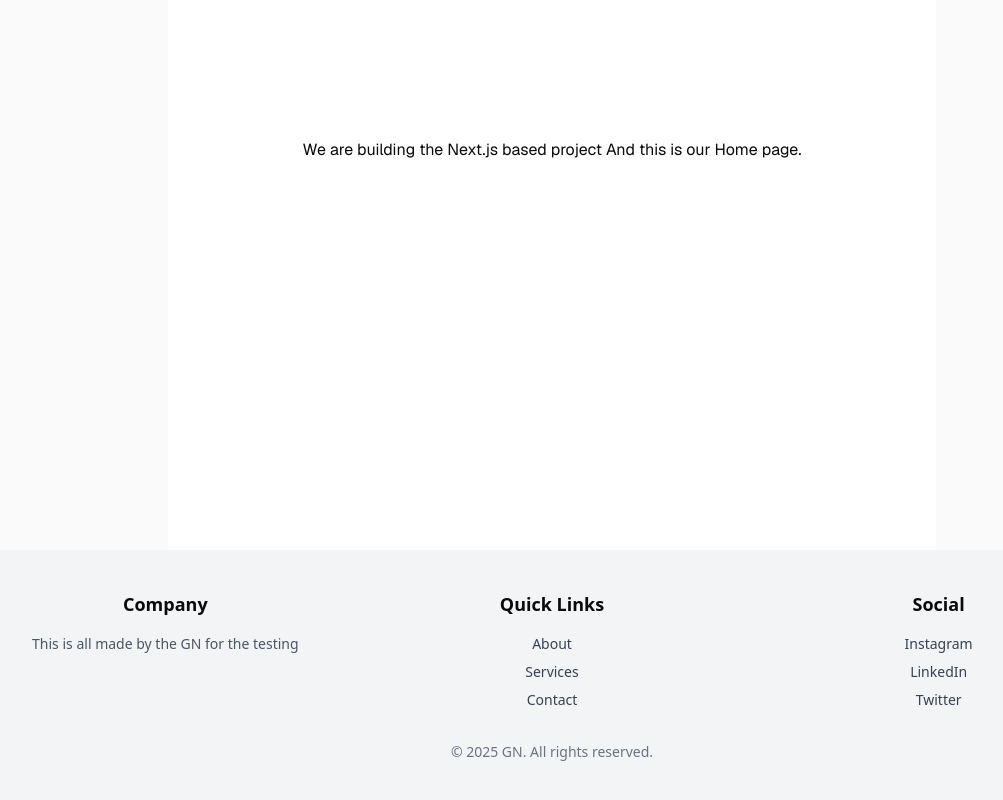
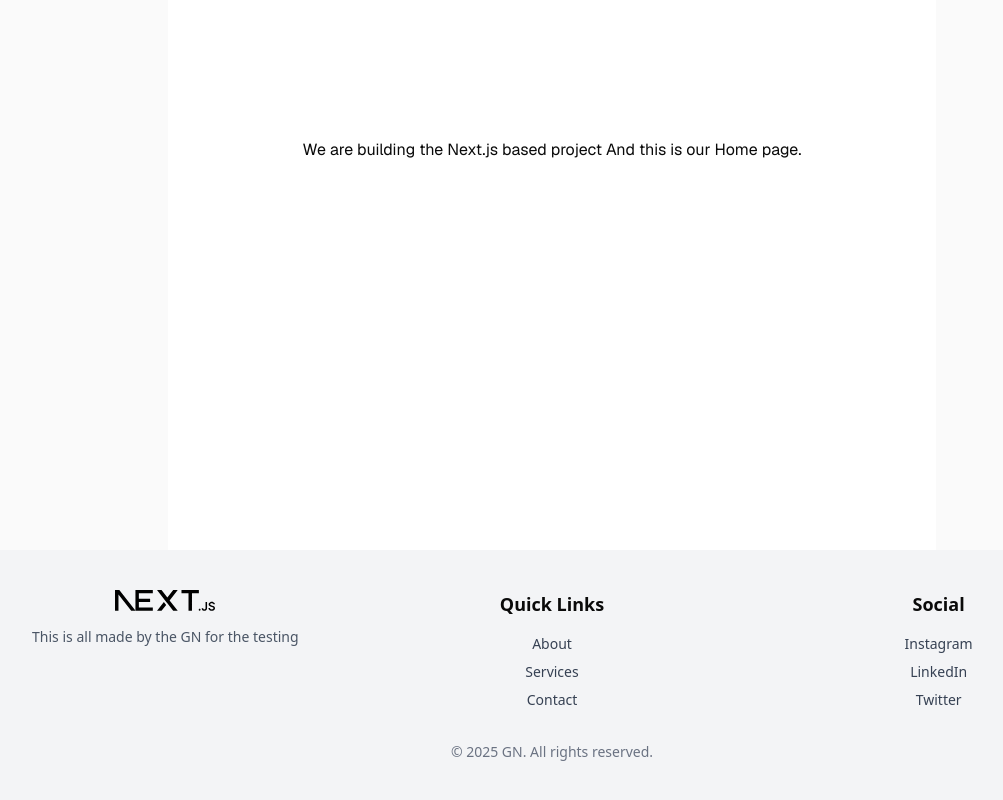
Before and after one commit to govindongit/nextjs-web, a Next.js app: page / in a window 1280 px wide. Shown: the part 776-1576 px from the top of the page, without its empty margins (88-1091 px from the left). Built offline with nearby package versions, Linux system fonts and the light colour scheme.

Commit message:
added the logo to the footer

```diff
--- a/app/components/Footer/Footer.jsx
+++ b/app/components/Footer/Footer.jsx
@@ -3,7 +3,14 @@ export default function Footer() {
     <footer className="bg-gray-100 py-10">
       <div className="max-w-6xl mx-auto px-4 grid grid-cols-1 md:grid-cols-3 gap-10 text-center ">
         <div>
-          <h3 className="font-semibold text-lg mb-4">Company</h3>
+          <div className="grid justify-center mb-4">
+            <img
+              src="/next.svg"
+              alt="Company Logo"
+              width={100}
+              height={100}
+            ></img>
+          </div>
           <p className="text-gray-600 text-sm">
             This is all made by the GN for the testing{" "}
           </p>
```
